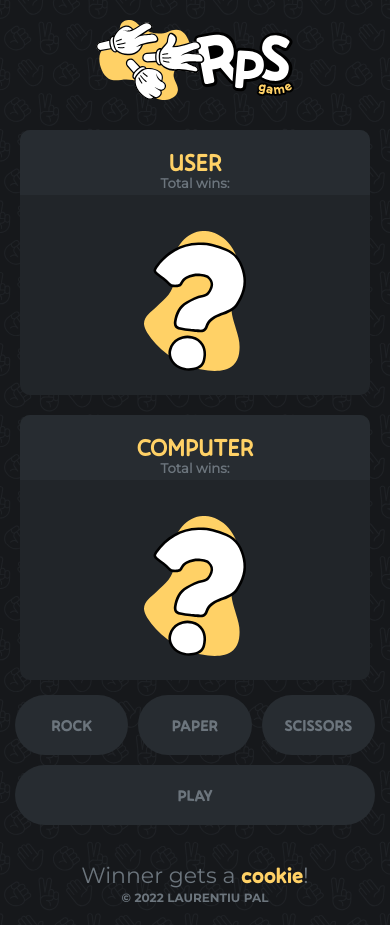
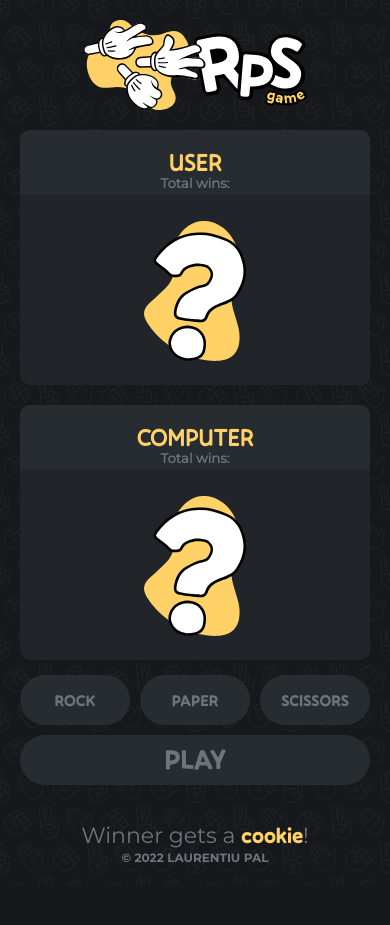
Before and after one commit to pallaurentiu/siit-homeworks, a plain HTML site: page homework-06_js_rock-paper-scissors_UI/index.html in a window 390 px wide. After the commit the page ends 885 px from the top, so only its background shows below. Drawn offline with Linux system fonts and the light colour scheme.

Commit message:
styling update @mobile

```diff
--- a/homework-06_js_rock-paper-scissors_UI/css/responsive.css
+++ b/homework-06_js_rock-paper-scissors_UI/css/responsive.css
@@ -1,8 +1,8 @@
 /* MOBILE */
 @media only screen and (max-width: 414px) {
     .logo {
-        max-height: 80px;
-        margin: 20px auto;
+        max-height: 90px;
+        margin: 20px auto 10px auto;
     }
 
     .game-cards {
@@ -19,5 +19,10 @@
 
     .game-options > * {
         flex: 1 1 25%;
+        height: 50px;
+    }
+
+    #play-button {
+        font-size: 28px;
     }
 }
--- a/homework-06_js_rock-paper-scissors_UI/css/style.css
+++ b/homework-06_js_rock-paper-scissors_UI/css/style.css
@@ -47,11 +47,11 @@ p.credits {
 
 .preview-img {
     height: 140px;
-    margin-top: 40px;
+    margin-top: 30px;
 }
 
 .game-options {
-    margin: auto 10px;
+    margin: auto 15px;
     display: flex;
     justify-content: center;
 }
```
